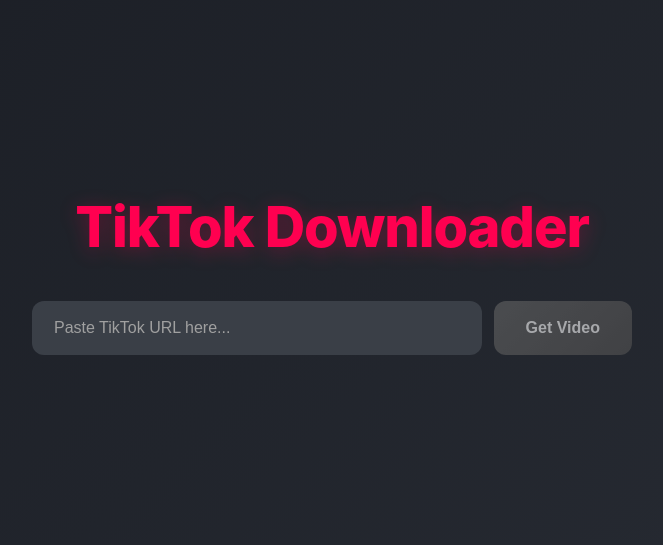
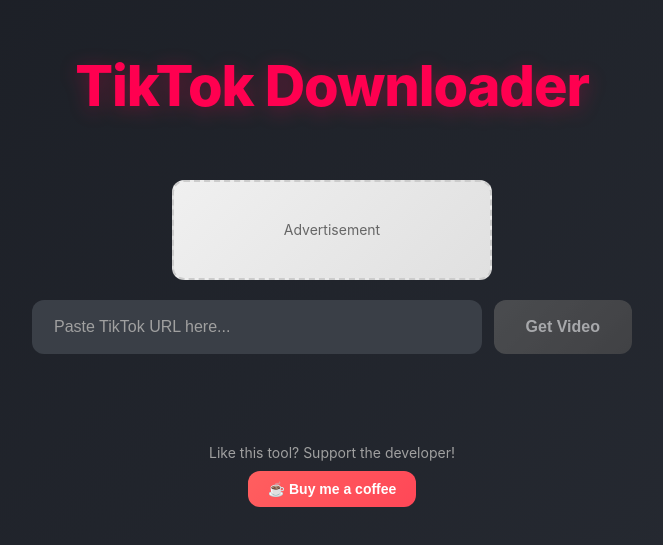
Before and after one commit to 07abde10/TikTok-downloader-frontend, a React (Create React App) app: page / in a window 1280 px wide. Shown: the part 111-656 px from the top of the page, without its empty margins (308-971 px from the left). Built offline with nearby package versions, Linux system fonts and the light colour scheme.

Commit message:
Add free monetization: ads and donation button

```diff
--- a/src/App.css
+++ b/src/App.css
@@ -326,6 +326,58 @@
   transform: translateY(0);
 }
 
+/* Support Section */
+.support-section {
+  margin-top: 40px;
+  padding: 20px;
+  text-align: center;
+}
+
+.support-section p {
+  color: var(--text-secondary);
+  margin-bottom: 10px;
+  font-size: 14px;
+}
+
+.donate-btn {
+  background: linear-gradient(135deg, #ff5f5f 0%, #ff4757 100%);
+  color: white;
+  border: none;
+  padding: 10px 20px;
+  border-radius: var(--border-radius);
+  cursor: pointer;
+  font-size: 14px;
+  font-weight: 600;
+  transition: var(--transition);
+  text-decoration: none;
+  display: inline-block;
+}
+
+.donate-btn:hover {
+  transform: translateY(-2px);
+  box-shadow: 0 4px 15px rgba(255, 71, 87, 0.3);
+}
+
+/* Ad Banner */
+.ad-banner {
+  margin: 20px 0;
+  display: flex;
+  justify-content: center;
+}
+
+.ad-placeholder {
+  width: 320px;
+  height: 100px;
+  background: linear-gradient(135deg, #f0f0f0 0%, #e0e0e0 100%);
+  border: 2px dashed #ccc;
+  display: flex;
+  align-items: center;
+  justify-content: center;
+  color: #666;
+  font-size: 14px;
+  border-radius: var(--border-radius);
+}
+
 /* Responsive Design */
 @media (max-width: 768px) {
   .App-header {
--- a/src/App.js
+++ b/src/App.js
@@ -76,6 +76,13 @@
       <header className="App-header">
         <h1>TikTok Downloader</h1>
 
+        {/* Ad Banner */}
+        <div className="ad-banner">
+          <div className="ad-placeholder">
+            Advertisement
+          </div>
+        </div>
+
         <form onSubmit={handleSubmit} className="download-form">
           <input
             type="url"
@@ -126,8 +133,24 @@
             <button onClick={handleReset} className="reset-btn">
               Download Another Video
             </button>
+
+            {/* Ad after download */}
+            <div className="ad-banner">
+              <div className="ad-placeholder">
+                Advertisement
+              </div>
+            </div>
           </div>
         )}
+        {/* Support Section */}
+        <div className="support-section">
+          <p>Like this tool? Support the developer!</p>
+          <a href="https://ko-fi.com/yourusername" target="_blank" rel="noopener noreferrer">
+            <button className="donate-btn">
+              ☕ Buy me a coffee
+            </button>
+          </a>
+        </div>
       </header>
     </div>
   );
```
